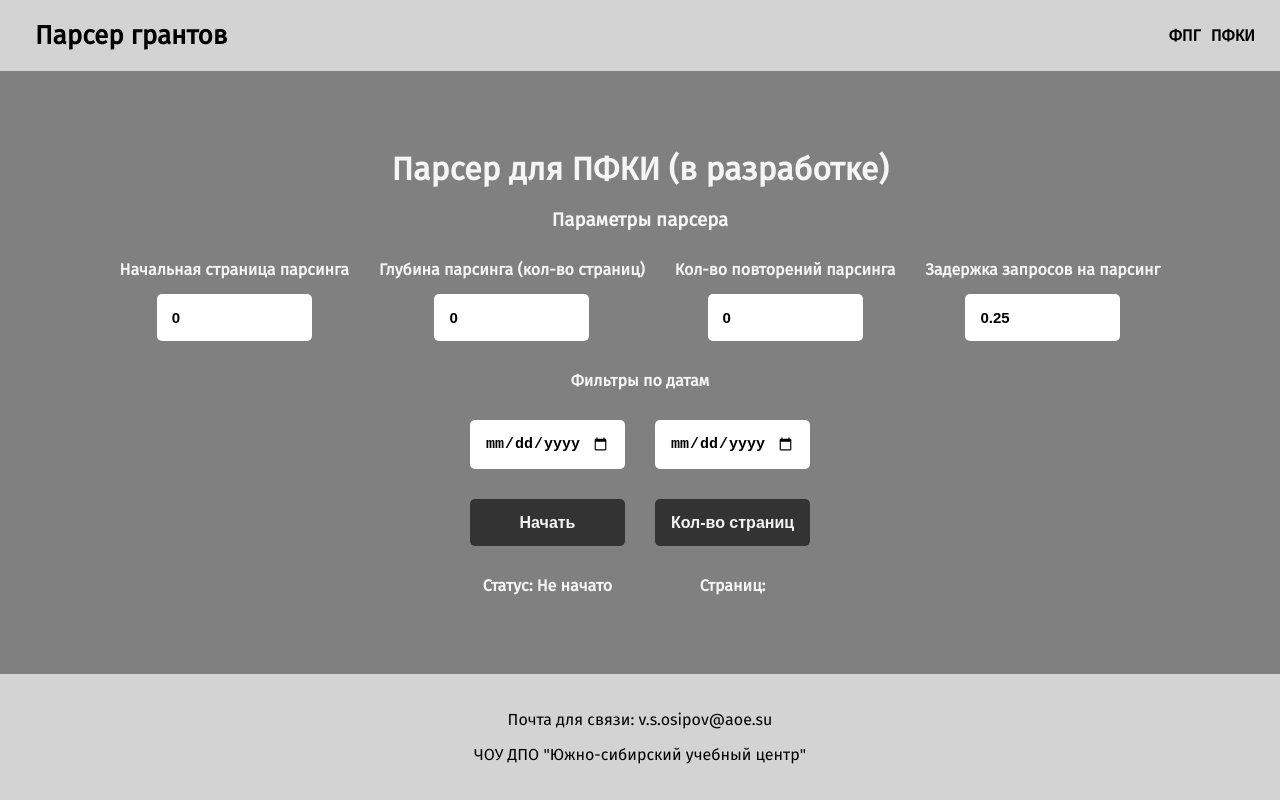
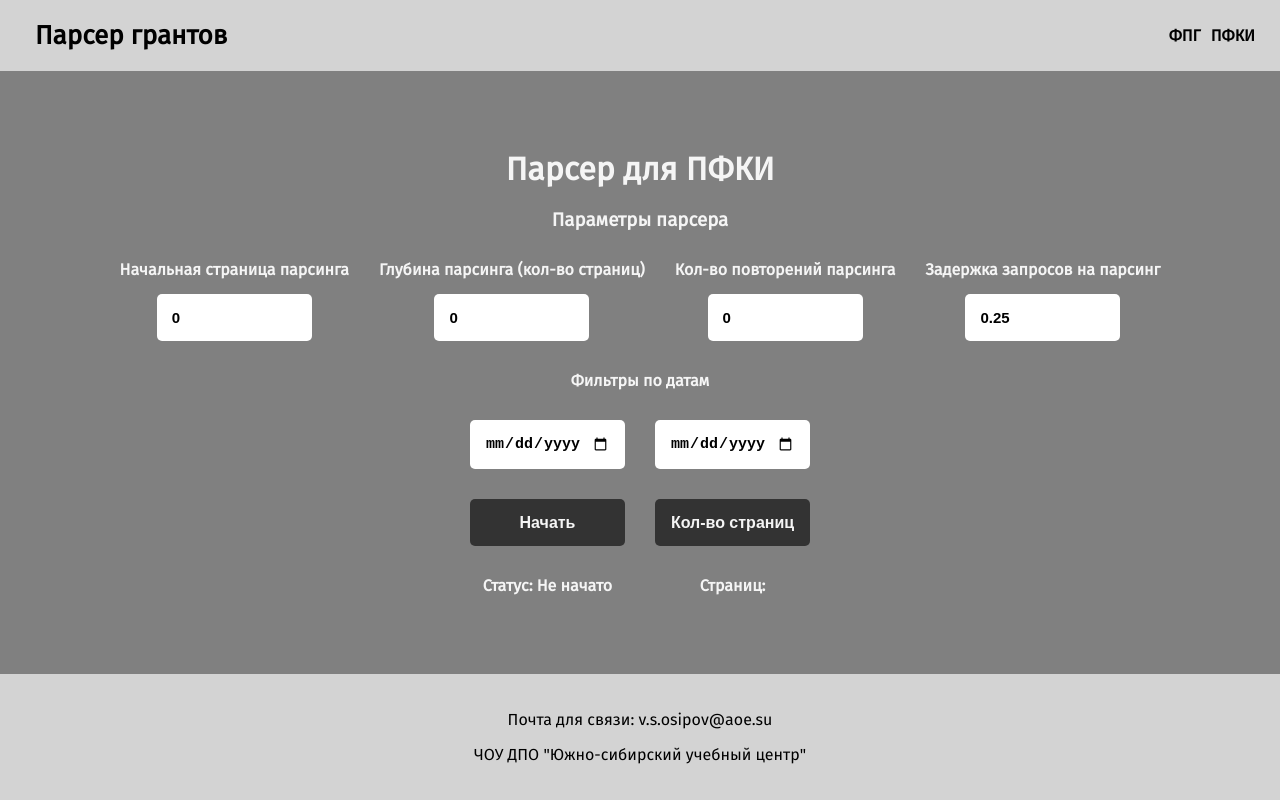
Before and after one commit to lubuntum/grantsParser, a React (Create React App) app: page /creative in a window 1280 px wide. Built offline with nearby package versions, Linux system fonts and the light colour scheme; what xlsx would draw is missing.

Commit message:
Изменил заголовок ПФКИ

```diff
--- a/src/App.js
+++ b/src/App.js
@@ -22,7 +22,7 @@ function App() {
       <Routes>
         <Route path='/' element={<UserPanel grantsCompany={"ФПГ"} url = {"https://xn--80afcdbalict6afooklqi5o.xn--p1ai/public/application/cards?page="}/>}/>
         <Route path='/presidents' element={<UserPanel grantsCompany={"ФПГ"} url = {"https://xn--80afcdbalict6afooklqi5o.xn--p1ai/public/application/cards?page="}/>}/>
-        <Route path='/creative' element = {<UserPanel grantsCompany={"ПФКИ (в разработке)"} url = {"https://xn--80aeeqaabljrdbg6a3ahhcl4ay9hsa.xn--p1ai/public/application/cards?page="}/>} />
+        <Route path='/creative' element = {<UserPanel grantsCompany={"ПФКИ"} url = {"https://xn--80aeeqaabljrdbg6a3ahhcl4ay9hsa.xn--p1ai/public/application/cards?page="}/>} />
       </Routes>
       <div className='footer'>
         <div className='footer_info'>
```
